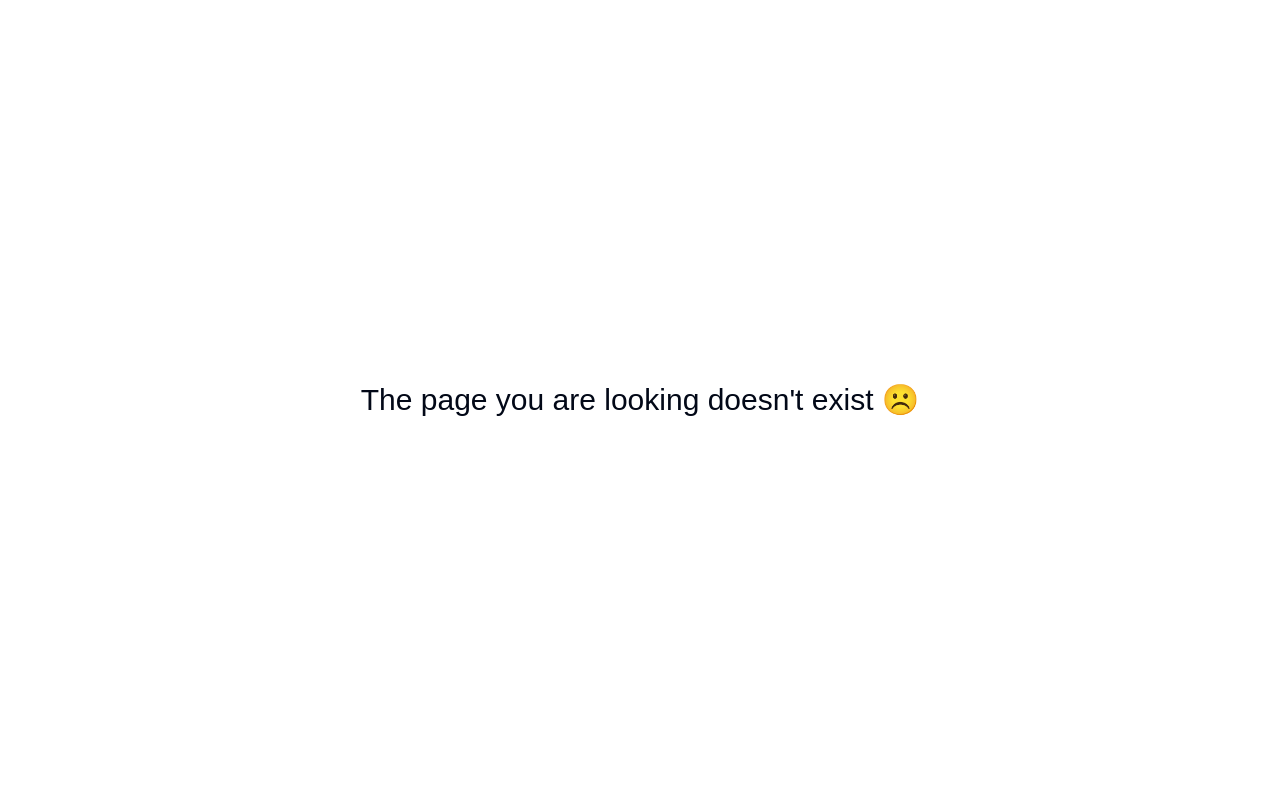
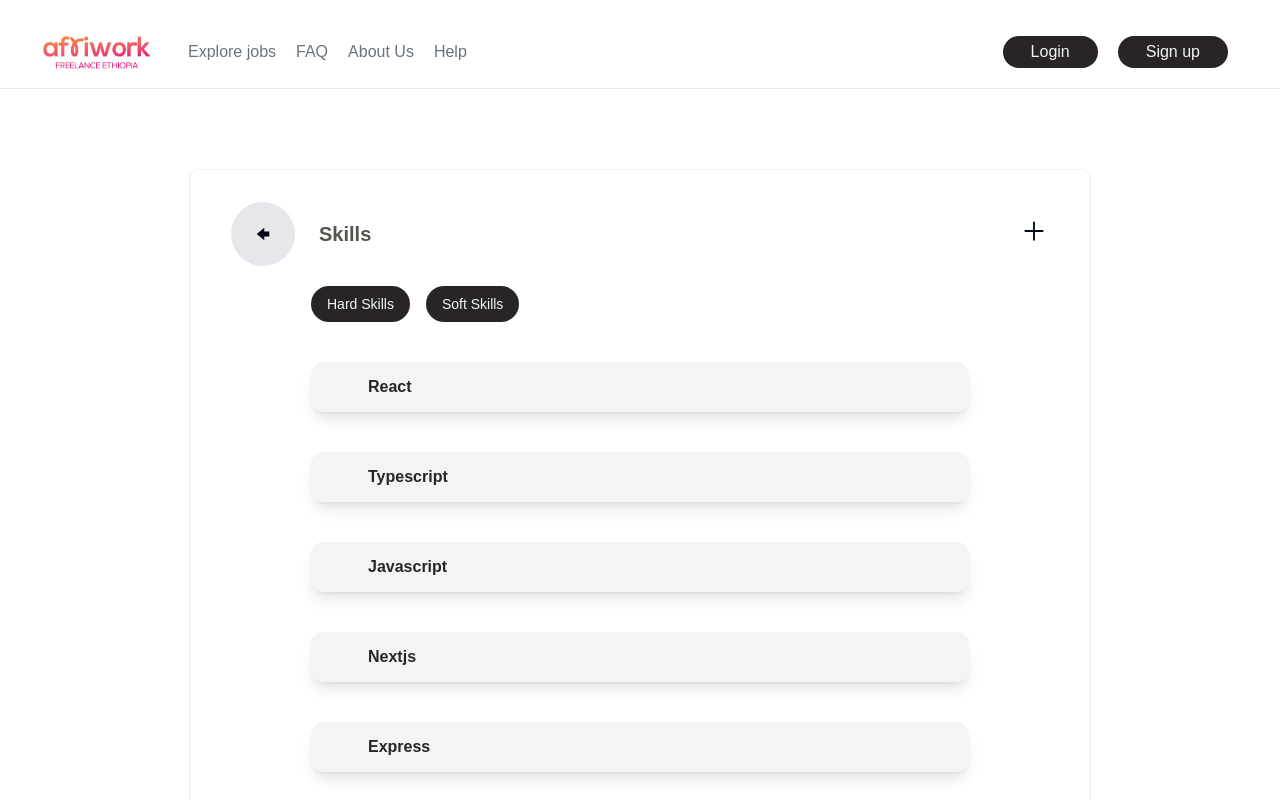
Before and after one commit to hariyebk/freelance-ethiopia-clone, a React (Vite) app: page /profile/1/edit-skills in a window 1280 px wide. Built offline with nearby package versions, Linux system fonts and the light colour scheme.

Commit message:
UI for editing skills and bio

```diff
--- a/src/App.tsx
+++ b/src/App.tsx
@@ -8,6 +8,8 @@ import Profile from "./pages/Profile"
 import ProfileSetUp from "./pages/ProfileSetUp"
 import ProfilePage from "./pages/ProfilePage"
 import EditUserDetails from "./shared/Profile/EditPages/EditUserDetails"
+import EditSkills from "./shared/Profile/EditPages/EditSkills"
+import EditBio from "./shared/Profile/EditPages/EditBio"
 
 export default function App() {
   return (
@@ -29,6 +31,8 @@ export default function App() {
               <Route path="/profile-type/new" element = {<ProfileSetUp />} />
               <Route path="/profile/:id" element = {<ProfilePage />} />
               <Route path= "/profile/:id/edit-userDetails" element = {<EditUserDetails />}/>
+              <Route path= "/profile/:id/edit-skills" element = {<EditSkills />}/>
+              <Route path= "/profile/:id/edit-bio" element = {<EditBio />}/>
           </Route>
           <Route path="/*" element = {<NotFound />} />
         </Routes>
--- a/src/globals.css
+++ b/src/globals.css
@@ -108,7 +108,8 @@
         overflow: auto;
     }
     .main-scrollbar::-webkit-scrollbar {
-        width: 7px;
+        height: 10vh;
+        width: 8px;
         cursor: pointer;
     }
     .main-scrollbar::-webkit-scrollbar-track {
--- a/src/pages/Register.tsx
+++ b/src/pages/Register.tsx
@@ -1,15 +1,12 @@
-import { FaLongArrowAltLeft } from "react-icons/fa";
 import UserForm from "../shared/Forms/UserForm";
 import FormHeader from "../shared/pieces/FormHeader";
-import { useNavigate } from "react-router-dom";
+import Goback from "../shared/pieces/Goback";
 
 export default function Register() {
-    const navigate = useNavigate()
     return (
         <section className="lg:mt-10">
-            <div className="hidden max-lg:flex ml-10 mt-10 items-center gap-3 cursor-pointer hover:text-primary" onClick={() => navigate(-1)}>
-                <FaLongArrowAltLeft style = {{fontSize: "20px"}} />
-                <p className="text-primary font-palanquin font-semibold"> Go back </p>
+            <div className="lg:hidden max-lg:flex ml-10 mt-10 items-center gap-3 cursor-pointer hover:text-primary">
+                <Goback />
             </div>
             <UserForm newUser={true} FormHeader={
                 <FormHeader imageAddress="/Icons/edit-profile.png" title="Create Your Account" />
--- /dev/null
+++ b/src/shared/PopOver.tsx
@@ -0,0 +1,36 @@
+import { Box, Modal} from "@mui/material";
+import { IoClose } from "react-icons/io5";
+
+const style = {
+    position: 'absolute',
+    top: '50%',
+    left: '50%',
+    transform: 'translate(-50%, -50%)',
+    width: 400,
+    bgcolor: 'background.paper',
+    border: '1px solid #b5b1b1',
+    borderRadius: "15px",
+    boxShadow: 24,
+    p: 4,
+};
+
+interface ModalProps {
+    open: boolean
+    handleClose: () => void
+}
+export default function PopOver({open, handleClose}: ModalProps) {
+    return (
+        <Modal
+            open={open}
+            onClose={handleClose}
+            aria-labelledby="modal-modal-title"
+            aria-describedby="modal-modal-description"
+            >
+            <Box sx={style}>
+                <button className="" onClick={handleClose}>
+                    <IoClose style = {{fontSize: "25px"}}  />
+                </button>
+            </Box>
+        </Modal>
+    )
+}
--- a/src/shared/Profile/EditPages/EditBio.tsx
+++ b/src/shared/Profile/EditPages/EditBio.tsx
@@ -1,8 +1,18 @@
+import { Textarea } from "../../../components/ui/textarea";
+import Goback from "../../pieces/Goback";
 
 export default function EditBio() {
     return (
-        <section className="">
-
+        <section className="w-full mt-20 lg:mx-36 lg:mb-20 mb-28">
+            <div className="max-lg:w-[400px] w-[450px] flex flex-col items-start lg:gap-8 max-lg:mr-5">
+                <div className="max-lg:ml-10 max-lg:mb-6">
+                    <Goback />
+                </div>
+                <Textarea className="h-[200px] max-lg:mx-10 lg:ml-20 mt-7 p-4 border border-gray-400 focus:border-none focus:ring-neutral-50 overflow-x-hidden overflow-scroll custom-scrollbar rounded-sm" />
+                <div className="w-full flex items-start justify-center max-lg:ml-10 ml-20">
+                    <button className="max-lg:mt-10 mt-5 w-full px-10 py-2 bg-gradient-to-r from-primary to-secondary text-white text-base rounded-full"> Update </button>
+                </div>
+            </div>
         </section>
     )
 }
--- a/src/shared/Profile/EditPages/EditSkills.tsx
+++ b/src/shared/Profile/EditPages/EditSkills.tsx
@@ -1,9 +1,59 @@
-
+import { GoArrowLeft } from "react-icons/go";
+import { IoAddSharp } from "react-icons/io5";
+import Skill from "../../pieces/Skill";
+import { useNavigate } from "react-router-dom";
+import { skills } from "../../../constants";
+import { useState } from "react";
+import Goback from "../../pieces/Goback";
+import PopOver from "../../PopOver";
 
 export default function EditSkills() {
+    const [open, setOpen] = useState(false)
+    const handleOpen = () => setOpen(true)
+    const handleClose = () => setOpen(false)
+    const navigate = useNavigate()
     return (
-        <section className="">
-
+        <section className="w-full min-h-screen mb-20">
+            <div className="lg:hidden mt-10 mb-14 ml-10">
+                <Goback />
+            </div>
+            <div className="max-lg:mt-10 mt-20 mx-auto max-lg:w-[400px] w-[900px] h-auto bg-white border border-gray-100 shadow-md rounded-lg">
+                <div className="max-lg:mb-10 mb-20 flex flex-col flex-1 items-start max-lg:px-6 px-10 py-8">
+                    {/* HEADER */}
+                    <div className="w-full flex items-center justify-between">
+                        <div className="flex items-center gap-6">
+                            <span className="max-lg:hidden bg-gray-200 cursor-pointer hover:text-primary rounded-full flex justify-center items-center w-16 h-16" onClick={() => navigate(-1)}>
+                                <GoArrowLeft style = {{fontSize: "20px"}} />
+                            </span>
+                            <h2 className="text-xl text-stone-600 font-palanquin font-semibold"> Skills </h2>
+                        </div>
+                        <div className="ml-8 cursor-pointer hover:text-primary">
+                            <button onClick={handleOpen}>
+                                <IoAddSharp style = {{fontSize: "30px"}} />
+                            </button>
+                            {/* MODAL */}
+                            <PopOver open = {open} handleClose={handleClose} />
+                        </div>
+                    </div>
+                    {/* FILTERS */}
+                    <div className="w-full flex items-center gap-4 max-lg:mt-7 mt-5 lg:ml-20">
+                        <button className="bg-stone-800 max-lg:px-3 px-4 py-2 rounded-3xl text-slate-100 hover:text-primary max-lg:text-xs text-sm font-palanquin">
+                            Hard Skills
+                        </button>
+                        <button className="bg-stone-800 px-4 py-2 rounded-3xl text-slate-100 hover:text-primary max-lg:text-xs text-sm font-palanquin">
+                            Soft Skills
+                        </button>
+                    </div>
+                    {/* SKILLS */}
+                    <div className="w-full max-lg:mt-10">
+                        {skills.map((skill) => {
+                            return (
+                                <Skill key={skill} skill={skill} />
+                            )
+                        })}
+                    </div>
+                </div>
+            </div>
         </section>
     )
 }
--- a/src/shared/Profile/EditPages/EditUserDetails.tsx
+++ b/src/shared/Profile/EditPages/EditUserDetails.tsx
@@ -1,15 +1,12 @@
-import { FaLongArrowAltLeft } from "react-icons/fa";
 import UserDetailsForm from "../../Forms/UserForm";
 import FormHeader from "../../pieces/FormHeader";
-import { useNavigate } from "react-router-dom";
+import Goback from "../../pieces/Goback";
 
 export default function EditUserDetails() {
-    const navigate = useNavigate()
     return (
         <section className="w-full min-h-screen">
-            <div className="hidden max-lg:flex ml-10 mt-10 items-center gap-3 cursor-pointer hover:text-primary" onClick={() => navigate(-1)}>
-                <FaLongArrowAltLeft style = {{fontSize: "20px"}} />
-                <p className="text-primary font-palanquin font-semibold"> Go back </p>
+            <div className="lg:hidden max-lg:flex ml-10 mt-10 items-center gap-3 cursor-pointer hover:text-primary">
+                <Goback />
             </div>
             <div className="mx-48 flex flex-col flex-1 items-start">
                 <UserDetailsForm newUser={false} FormHeader={
--- a/src/shared/pieces/BottomNav.tsx
+++ b/src/shared/pieces/BottomNav.tsx
@@ -12,7 +12,7 @@ interface NavProps {
 export default function BottomNav({route, newUser, telegramUser, place}: NavProps) {
     const navigate = useNavigate()
     return (
-        <div className="flex max-lg:gap-5 max-lg:mb-20 justify-between items-center mx-20 max-lg:mt-14 mt-28">
+        <div className="flex max-lg:gap-5 max-lg:mb-20 justify-between items-center cursor-pointer mx-20 max-lg:mt-14 mt-28">
             <div className="max-lg:hidden">
                 <Goback />
             </div>
--- a/src/shared/pieces/FormHeader.tsx
+++ b/src/shared/pieces/FormHeader.tsx
@@ -1,17 +1,16 @@
-import { FaLongArrowAltLeft } from "react-icons/fa";
-import { useNavigate } from "react-router-dom";
+import Goback from "./Goback"
+
+
 interface FormHeaderProps {
     title: string,
     imageAddress: string
 }
 
 export default function FormHeader({title, imageAddress}: FormHeaderProps) {
-    const navigate = useNavigate()
     return (
         <div className="w-full flex gap-56 max-lg:mt-10 mb-5">
-            <div className="hidden lg:flex items-center gap-3 cursor-pointer hover:text-primary" onClick={() => navigate(-1)}>
-                <FaLongArrowAltLeft style = {{fontSize: "20px"}} />
-                <p className="text-primary font-palanquin font-semibold"> Go back </p>
+            <div className="hidden lg:flex items-center gap-3 cursor-pointer hover:text-primary">
+                <Goback />
             </div>
             <div className="flex items-center gap-4">
                 <img src={imageAddress} width={30} height={30} alt="form-icon"/>
--- a/src/shared/pieces/Goback.tsx
+++ b/src/shared/pieces/Goback.tsx
@@ -1,12 +1,12 @@
-import { FaArrowLeft } from "react-icons/fa"
+import { FaLongArrowAltLeft } from "react-icons/fa";
 import { useNavigate } from "react-router-dom"
 
 export default function Goback() {
     const navigate = useNavigate()
     return (
-        <button onClick={() => navigate(-1)} className="flex items-center gap-2 mt-3 hover:text-primary">
-            <FaArrowLeft/>
+        <div onClick={() => navigate(-1)} className="flex items-center cursor-pointer gap-2 mt-3 hover:text-primary">
+            <FaLongArrowAltLeft style = {{fontSize: "20px"}}/>
             <p className="text-base font-palanquin font-semibold text-stone-600 hover:text-primary"> Go back </p>
-        </button>
+        </div>
     )
 }
--- /dev/null
+++ b/src/shared/pieces/Skill.tsx
@@ -0,0 +1,14 @@
+
+interface SkillProps {
+    skill: string,
+    type?: string
+}
+export default function Skill({skill}: SkillProps) {
+    return (
+        <section className=" max-lg:mt-5 mt-10 lg:mx-20 rounded-xl bg-gray-100 border border-gray-100 shadow-lg px-7 py-3">
+            <form className="flex items-center">
+                <input value={skill} className="w-[500px] bg-gray-100 outline-none focus:outline-none text-left text-base text-stone-800 font-palanquin font-semibold px-7" />
+            </form>
+        </section>
+    )
+}
```
